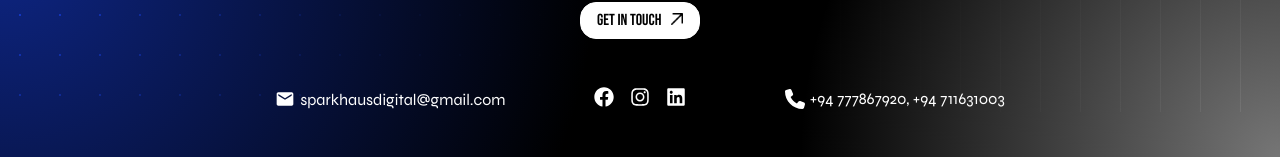
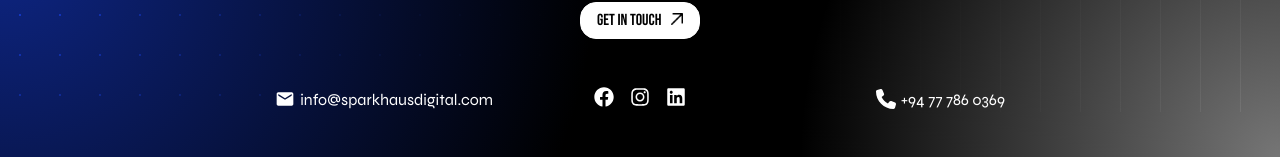
Before and after one commit to SparkHaus-Digital/SparkHaus, a React (Vite) app: page /portfolio in a window 1280 px wide. Shown: the part 2037-2194 px from the top of the page. Built offline with nearby package versions, Linux system fonts and the light colour scheme.

Commit message:
Updated WA and Email

```diff
--- a/src/components/Footer.jsx
+++ b/src/components/Footer.jsx
@@ -4,8 +4,7 @@ import topArrow from '../assets/top-right.png';
 import { FaFacebook, FaInstagram, FaLinkedin } from 'react-icons/fa';
 import { MdEmail } from 'react-icons/md';
 import { FaPhone } from 'react-icons/fa6';
-import { Link } from "react-router-dom";
-
+import { Link } from 'react-router-dom';
 
 const Footer = () => {
 	return (
@@ -23,9 +22,9 @@ const Footer = () => {
 			</Link>
 			<div className="contact-info">
 				<div className="email-div">
-					<a href='mailto:sparkhausdigital@gmail.com' className='email-subdiv'>
+					<a href="mailto:info@sparkhausdigital.com" className="email-subdiv">
 						<MdEmail size={20} color="white" />
-					<span>sparkhausdigital@gmail.com</span>
+						<span>info@sparkhausdigital.com</span>
 					</a>
 				</div>
 
@@ -54,8 +53,15 @@ const Footer = () => {
 				</div>
 
 				<div className="contact-number-div">
+					<a
+						href="https://wa.me/message/FFKUH6PFAYF7L1"
+						target="_blank"
+						rel="noopener noreferrer"
+						className="email-subdiv"
+					>
 						<FaPhone size={20} color="white" />
-					<span>+94 777867920, +94 711631003</span>
+						<span>+94 77 786 0369</span>
+					</a>
 				</div>
 			</div>
 		</section>
--- a/src/css/Footer.css
+++ b/src/css/Footer.css
@@ -79,6 +79,9 @@
 	display: flex;
 	justify-content: right;
 	gap: 5px;
+	align-items: center;
+	align-self: center;
+	place-self: center;
 }
 
 @media (max-width: 479px) {
```
Lines whose indentation alone changed are shown as unchanged.
